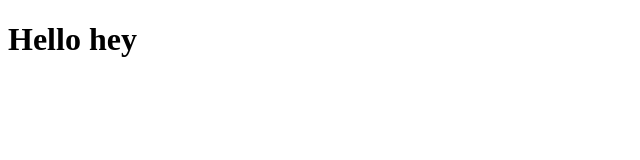
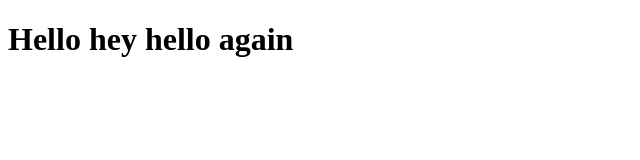
Before and after one commit to cCook27/git-fun, a plain HTML site: page index.html in a window 1280 px wide. Shown: the whole page, without its empty margins (0-640 px from the left). Drawn offline with Linux system fonts and the light colour scheme.

Commit message:
I changed the header

```diff
--- a/index.html
+++ b/index.html
@@ -7,6 +7,6 @@
     <title>My cool Website</title>
   </head>
   <body>
-    <h1>Hello hey</h1>
+    <h1>Hello hey hello again</h1>
   </body>
 </html>
```
